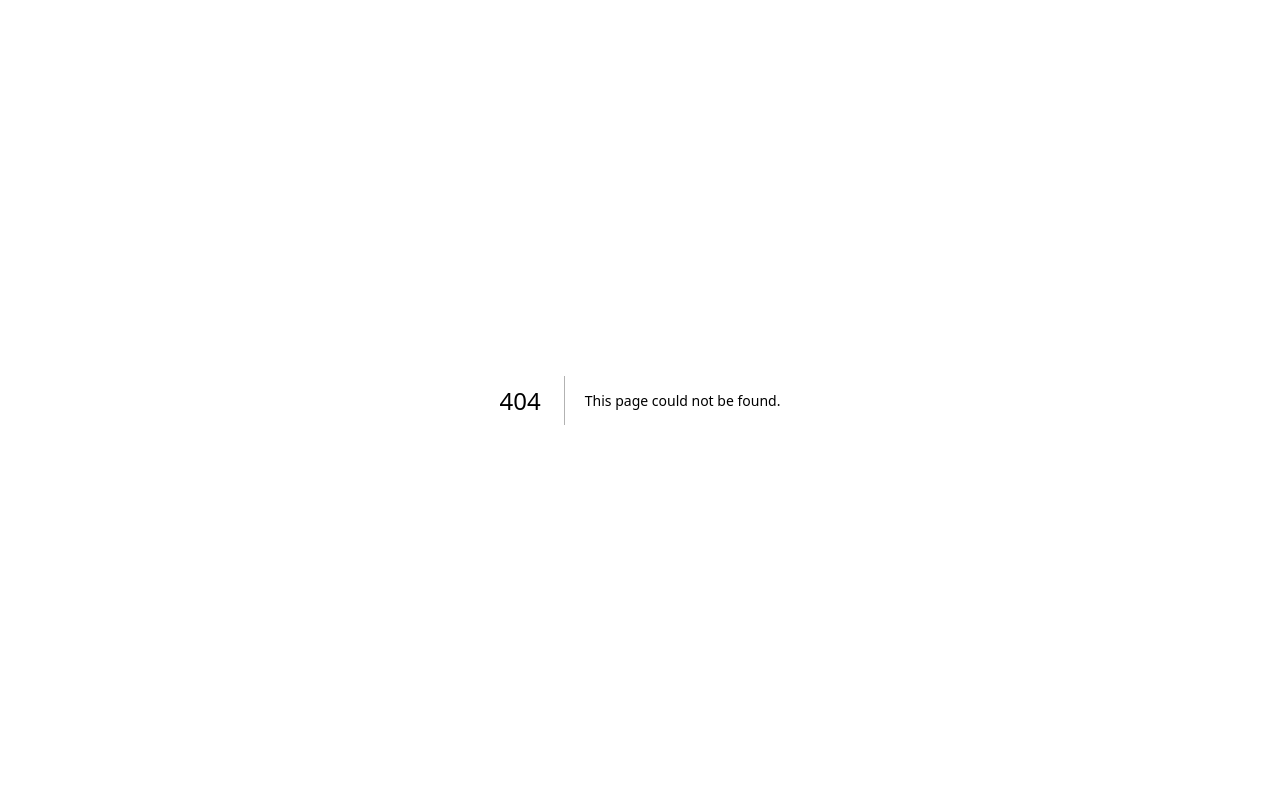
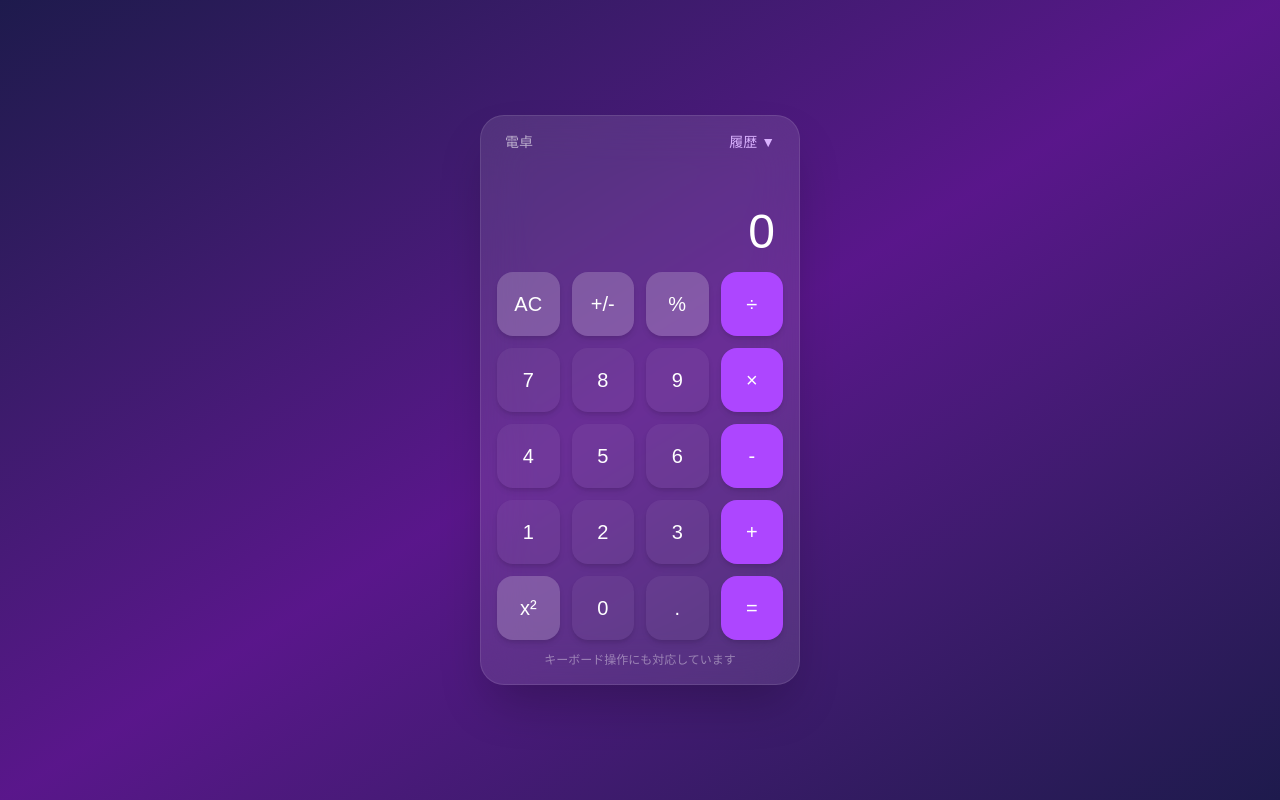
Before and after one commit to SirAlexFGS/my-calculator-app, a Next.js app: page /calculator in a window 1280 px wide. Before the commit this address had no page. Built offline with nearby package versions, Linux system fonts and the light colour scheme.

Commit message:
電卓アプリを追加

```diff
--- /dev/null
+++ b/app/calculator/page.tsx
@@ -0,0 +1,276 @@
+"use client";
+
+import { useState, useEffect, useCallback } from "react";
+
+export default function Calculator() {
+  const [display, setDisplay] = useState("0");
+  const [prevValue, setPrevValue] = useState<number | null>(null);
+  const [operator, setOperator] = useState<string | null>(null);
+  const [waitingForNewValue, setWaitingForNewValue] = useState(false);
+  const [history, setHistory] = useState<string[]>([]);
+  const [showHistory, setShowHistory] = useState(false);
+
+  const inputDigit = useCallback(
+    (digit: string) => {
+      if (waitingForNewValue) {
+        setDisplay(digit);
+        setWaitingForNewValue(false);
+      } else {
+        setDisplay(display === "0" ? digit : display + digit);
+      }
+    },
+    [display, waitingForNewValue]
+  );
+
+  const inputDecimal = useCallback(() => {
+    if (waitingForNewValue) {
+      setDisplay("0.");
+      setWaitingForNewValue(false);
+      return;
+    }
+    if (!display.includes(".")) {
+      setDisplay(display + ".");
+    }
+  }, [display, waitingForNewValue]);
+
+  const clearAll = useCallback(() => {
+    setDisplay("0");
+    setPrevValue(null);
+    setOperator(null);
+    setWaitingForNewValue(false);
+  }, []);
+
+  const backspace = useCallback(() => {
+    setDisplay((prev) => (prev.length > 1 ? prev.slice(0, -1) : "0"));
+  }, []);
+
+  const toggleSign = useCallback(() => {
+    setDisplay((prev) => (parseFloat(prev) * -1).toString());
+  }, []);
+
+  const inputPercent = useCallback(() => {
+    setDisplay((prev) => (parseFloat(prev) / 100).toString());
+  }, []);
+
+  const inputSquare = useCallback(() => {
+    setDisplay((prev) => (parseFloat(prev) ** 2).toString());
+  }, []);
+
+  const calculate = (a: number, b: number, op: string): number => {
+    switch (op) {
+      case "+":
+        return a + b;
+      case "-":
+        return a - b;
+      case "×":
+        return a * b;
+      case "÷":
+        return b === 0 ? NaN : a / b;
+      default:
+        return b;
+    }
+  };
+
+  const performOperator = useCallback(
+    (nextOperator: string) => {
+      const inputValue = parseFloat(display);
+
+      if (prevValue === null) {
+        setPrevValue(inputValue);
+      } else if (operator) {
+        const result = calculate(prevValue, inputValue, operator);
+        setDisplay(String(result));
+        setPrevValue(result);
+      }
+
+      setWaitingForNewValue(true);
+      setOperator(nextOperator);
+    },
+    [display, prevValue, operator]
+  );
+
+  const handleEquals = useCallback(() => {
+    if (operator && prevValue !== null) {
+      const inputValue = parseFloat(display);
+      const result = calculate(prevValue, inputValue, operator);
+
+      setHistory((prev) =>
+        [`${prevValue} ${operator} ${inputValue} = ${result}`, ...prev].slice(
+          0,
+          20
+        )
+      );
+
+      setDisplay(String(result));
+      setPrevValue(null);
+      setOperator(null);
+      setWaitingForNewValue(true);
+    }
+  }, [display, operator, prevValue]);
+
+  const clearHistory = () => setHistory([]);
+
+  useEffect(() => {
+    const handleKeyDown = (e: KeyboardEvent) => {
+      if (e.key >= "0" && e.key <= "9") {
+        inputDigit(e.key);
+      } else if (e.key === ".") {
+        inputDecimal();
+      } else if (e.key === "+") {
+        performOperator("+");
+      } else if (e.key === "-") {
+        performOperator("-");
+      } else if (e.key === "*") {
+        performOperator("×");
+      } else if (e.key === "/") {
+        e.preventDefault();
+        performOperator("÷");
+      } else if (e.key === "Enter" || e.key === "=") {
+        handleEquals();
+      } else if (e.key === "Backspace") {
+        backspace();
+      } else if (e.key === "Escape") {
+        clearAll();
+      } else if (e.key === "%") {
+        inputPercent();
+      }
+    };
+
+    window.addEventListener("keydown", handleKeyDown);
+    return () => window.removeEventListener("keydown", handleKeyDown);
+  }, [
+    inputDigit,
+    inputDecimal,
+    performOperator,
+    handleEquals,
+    backspace,
+    clearAll,
+    inputPercent,
+  ]);
+
+  const buttonClass =
+    "h-16 rounded-2xl text-xl font-medium flex items-center justify-center active:scale-95 transition shadow-md";
+
+  return (
+    <div className="flex min-h-screen items-center justify-center gap-6 bg-gradient-to-br from-indigo-950 via-purple-900 to-indigo-950 p-6">
+      <div className="w-80 rounded-3xl bg-white/10 backdrop-blur-xl p-4 shadow-2xl border border-white/10">
+        <div className="mb-2 flex items-center justify-between px-2">
+          <span className="text-sm font-medium text-white/60">電卓</span>
+          <button
+            onClick={() => setShowHistory(!showHistory)}
+            className="text-sm font-medium text-purple-300 hover:text-purple-100"
+          >
+            履歴 {showHistory ? "▲" : "▼"}
+          </button>
+        </div>
+
+        <div className="mb-4 flex h-24 items-end justify-end overflow-hidden px-2">
+          <span className="truncate text-5xl font-light text-white">
+            {display}
+          </span>
+        </div>
+
+        <div className="grid grid-cols-4 gap-3">
+          <button onClick={clearAll} className={`${buttonClass} bg-white/20 text-white`}>
+            AC
+          </button>
+          <button onClick={toggleSign} className={`${buttonClass} bg-white/20 text-white`}>
+            +/-
+          </button>
+          <button onClick={inputPercent} className={`${buttonClass} bg-white/20 text-white`}>
+            %
+          </button>
+          <button onClick={() => performOperator("÷")} className={`${buttonClass} bg-purple-500 text-white`}>
+            ÷
+          </button>
+
+          <button onClick={() => inputDigit("7")} className={`${buttonClass} bg-white/5 text-white`}>
+            7
+          </button>
+          <button onClick={() => inputDigit("8")} className={`${buttonClass} bg-white/5 text-white`}>
+            8
+          </button>
+          <button onClick={() => inputDigit("9")} className={`${buttonClass} bg-white/5 text-white`}>
+            9
+          </button>
+          <button onClick={() => performOperator("×")} className={`${buttonClass} bg-purple-500 text-white`}>
+            ×
+          </button>
+
+          <button onClick={() => inputDigit("4")} className={`${buttonClass} bg-white/5 text-white`}>
+            4
+          </button>
+          <button onClick={() => inputDigit("5")} className={`${buttonClass} bg-white/5 text-white`}>
+            5
+          </button>
+          <button onClick={() => inputDigit("6")} className={`${buttonClass} bg-white/5 text-white`}>
+            6
+          </button>
+          <button onClick={() => performOperator("-")} className={`${buttonClass} bg-purple-500 text-white`}>
+            -
+          </button>
+
+          <button onClick={() => inputDigit("1")} className={`${buttonClass} bg-white/5 text-white`}>
+            1
+          </button>
+          <button onClick={() => inputDigit("2")} className={`${buttonClass} bg-white/5 text-white`}>
+            2
+          </button>
+          <button onClick={() => inputDigit("3")} className={`${buttonClass} bg-white/5 text-white`}>
+            3
+          </button>
+          <button onClick={() => performOperator("+")} className={`${buttonClass} bg-purple-500 text-white`}>
+            +
+          </button>
+
+          <button onClick={inputSquare} className={`${buttonClass} bg-white/20 text-white`}>
+            x²
+          </button>
+          <button onClick={() => inputDigit("0")} className={`${buttonClass} bg-white/5 text-white`}>
+            0
+          </button>
+          <button onClick={inputDecimal} className={`${buttonClass} bg-white/5 text-white`}>
+            .
+          </button>
+          <button onClick={handleEquals} className={`${buttonClass} bg-purple-500 text-white`}>
+            =
+          </button>
+        </div>
+
+        <p className="mt-3 text-center text-xs text-white/40">
+          キーボード操作にも対応しています
+        </p>
+      </div>
+
+      {showHistory && (
+        <div className="w-64 max-h-[520px] overflow-y-auto rounded-3xl bg-white/10 backdrop-blur-xl p-4 shadow-2xl border border-white/10">
+          <div className="mb-3 flex items-center justify-between">
+            <span className="text-sm font-medium text-white/80">計算履歴</span>
+            {history.length > 0 && (
+              <button
+                onClick={clearHistory}
+                className="text-xs text-red-300 hover:text-red-200"
+              >
+                クリア
+              </button>
+            )}
+          </div>
+          {history.length === 0 ? (
+            <p className="text-sm text-white/40">まだ履歴がありません</p>
+          ) : (
+            <ul className="space-y-2">
+              {history.map((item, index) => (
+                <li
+                  key={index}
+                  className="rounded-lg bg-white/5 px-3 py-2 text-sm text-white/70"
+                >
+                  {item}
+                </li>
+              ))}
+            </ul>
+          )}
+        </div>
+      )}
+    </div>
+  );
+}
--- a/app/page.tsx
+++ b/app/page.tsx
@@ -14,7 +14,7 @@ export default function Home() {
         />
         <div className="flex flex-col items-center gap-6 text-center sm:items-start sm:text-left">
           <h1 className="max-w-xs text-3xl font-semibold leading-10 tracking-tight text-black dark:text-zinc-50">
-            To get started, edit the{" "}
+            はじめてのアプリ、動いています!{" "}
             <code className="rounded bg-black/[.06] px-1.5 py-0.5 font-mono text-[0.9em] dark:bg-white/[.08]">
               page.tsx
             </code>{" "}
```
